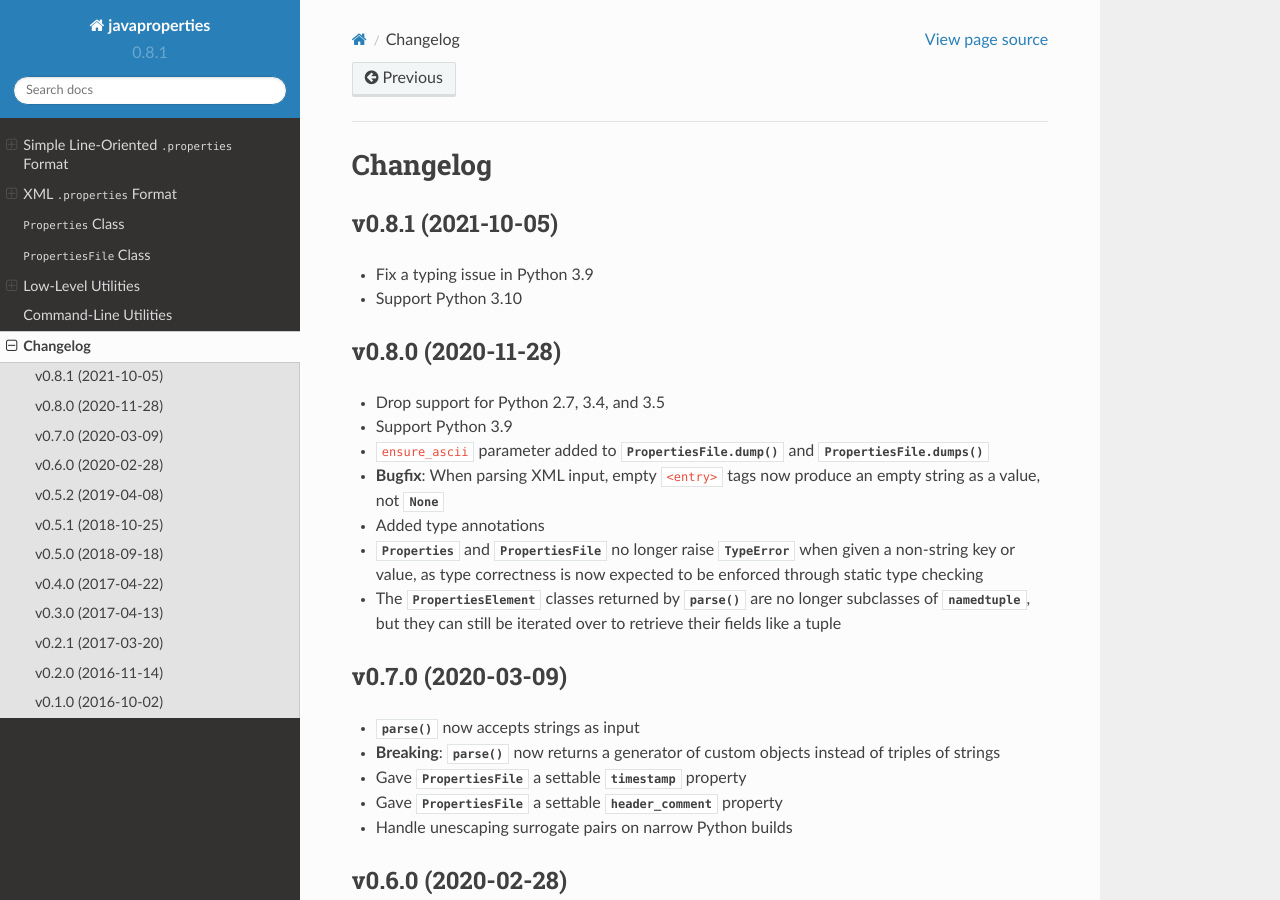
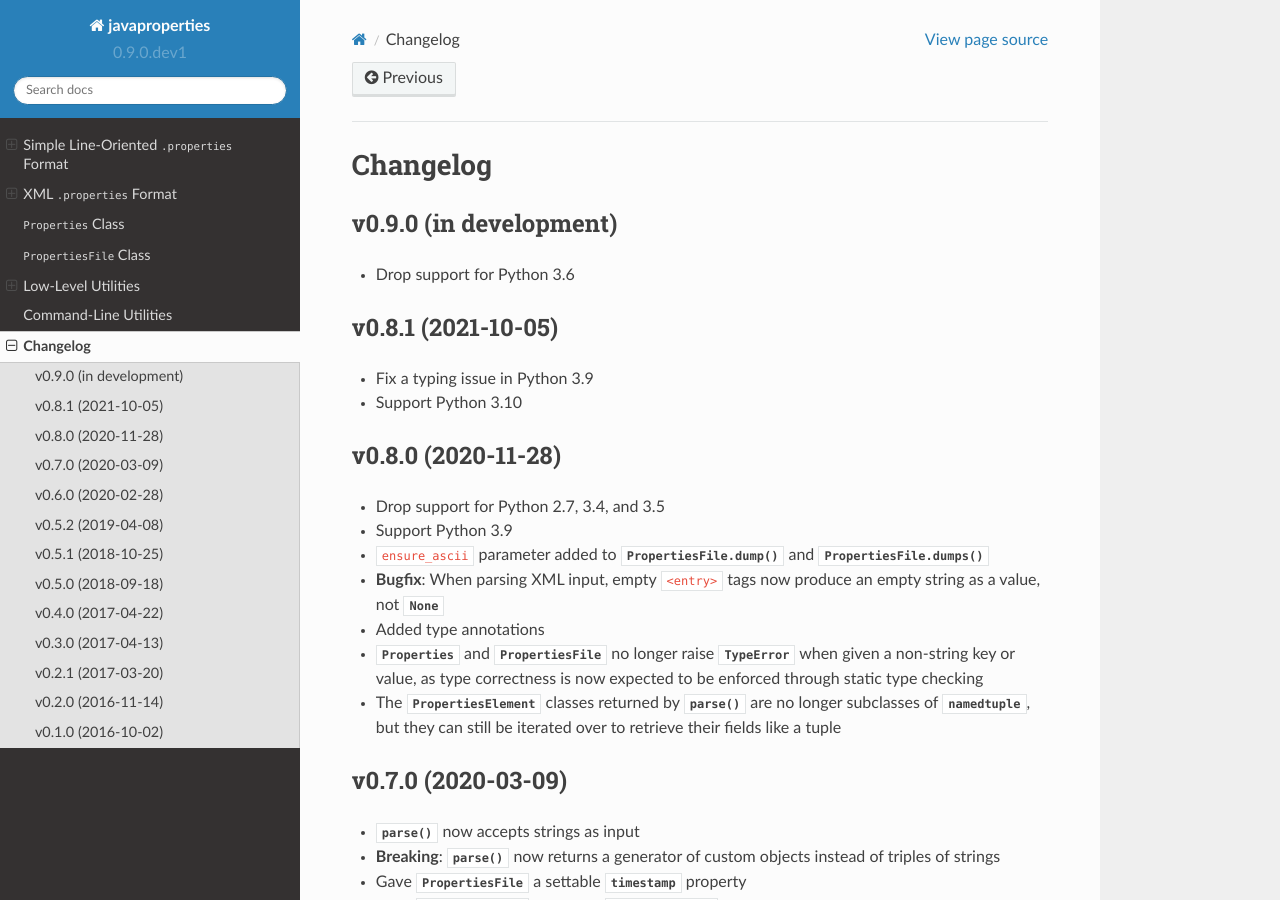
Before and after one commit to jwodder/javaproperties, a Sphinx documentation site: the page built from docs/changelog.rst, in a window 1280 px wide and 900 px high. Built offline with Sphinx 7.4.7 and the Read the Docs theme 2.0.0, drawn with Linux system fonts in a browser that asks for light colours.

Commit message:
Drop support for Python 3.6

```diff
--- a/CHANGELOG.md
+++ b/CHANGELOG.md
@@ -1,3 +1,7 @@
+v0.9.0 (in development)
+-----------------------
+- Drop support for Python 3.6
+
 v0.8.1 (2021-10-05)
 -------------------
 - Fix a typing issue in Python 3.9
--- a/README.rst
+++ b/README.rst
@@ -36,7 +36,7 @@ programs have been split off into a separate package, |clipkg|_.
 
 Installation
 ============
-``javaproperties`` requires Python 3.6 or higher.  Just use `pip
+``javaproperties`` requires Python 3.7 or higher.  Just use `pip
 <https://pip.pypa.io>`_ for Python 3 (You have pip, right?) to install it::
 
     python3 -m pip install javaproperties
--- a/docs/changelog.rst
+++ b/docs/changelog.rst
@@ -2,6 +2,11 @@
 
 Changelog
 =========
+
+v0.9.0 (in development)
+-----------------------
+- Drop support for Python 3.6
+
 
 v0.8.1 (2021-10-05)
 -------------------
--- a/docs/index.rst
+++ b/docs/index.rst
@@ -33,7 +33,7 @@ programs have been split off into a separate package, |clipkg|_.
 
 Installation
 ============
-``javaproperties`` requires Python 3.6 or higher.  Just use `pip
+``javaproperties`` requires Python 3.7 or higher.  Just use `pip
 <https://pip.pypa.io>`_ for Python 3 (You have pip, right?) to install it::
 
     python3 -m pip install javaproperties
--- a/setup.cfg
+++ b/setup.cfg
@@ -23,7 +23,6 @@ classifiers =
     #Development Status :: 5 - Production/Stable
     Programming Language :: Python :: 3 :: Only
     Programming Language :: Python :: 3
-    Programming Language :: Python :: 3.6
     Programming Language :: Python :: 3.7
     Programming Language :: Python :: 3.8
     Programming Language :: Python :: 3.9
@@ -47,7 +46,7 @@ packages = find:
 package_dir =
     =src
 include_package_data = True
-python_requires = ~=3.6
+python_requires = ~=3.7
 
 [options.packages.find]
 where = src
--- a/src/javaproperties/__init__.py
+++ b/src/javaproperties/__init__.py
@@ -36,7 +36,7 @@ from .writing import (
 )
 from .xmlprops import dump_xml, dumps_xml, load_xml, loads_xml
 
-__version__ = "0.8.1"
+__version__ = "0.9.0.dev1"
 __author__ = "John Thorvald Wodder II"
 __author_email__ = "javaproperties@varonathe.org"
 __license__ = "MIT"
```
Also changed, not shown: 2 other files.
